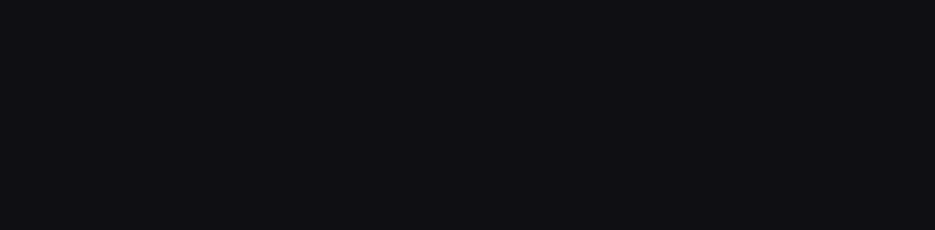
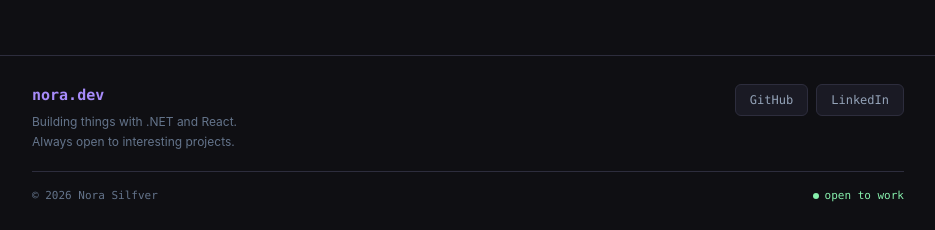
Before and after one commit to QwertyNora/portfolio, a React (Vite) app in the folder client/: page / in a window 1280 px wide. Shown: the part 1329-1559 px from the top of the page, without its empty margins (172-1107 px from the left). Before the commit the page ends 1384 px from the top, so only its background shows below. Built offline with nearby package versions, Linux system fonts and the light colour scheme; no server answers.

Commit message:
Add Footer component to enhance site footer with links and information

```diff
--- /dev/null
+++ b/client/src/components/sections/Footer.tsx
@@ -0,0 +1,46 @@
+const Footer = () => (
+    <footer className="border-t border-(--border)">
+        <div className="mx-auto max-w-230 px-6 py-7">
+            {/* Top row */}
+            <div className="flex flex-col sm:flex-row justify-between items-start gap-6 pb-5 border-b border-(--border) mb-4">
+                <div>
+                    <p className="font-mono text-[15px] font-semibold text-(--accent) mb-1.5">nora.dev</p>
+                    <p className="text-[12px] text-(--text-muted) leading-relaxed max-w-[220px]">
+                        Building things with .NET and React. Always open to interesting projects.
+                    </p>
+                </div>
+                <div className="flex gap-2">
+                    <a
+                        href="https://github.com/QwertyNora"
+                        target="_blank"
+                        rel="noopener noreferrer"
+                        className="flex items-center gap-1.5 bg-(--bg-secondary) border border-(--border) rounded-md px-3.5 py-1.5 font-mono text-[12px] text-(--text-secondary) no-underline hover:border-(--accent) hover:text-(--accent) transition-colors"
+                    >
+                        GitHub
+                    </a>
+                    <a
+                        href="https://www.linkedin.com/in/nora-silfver-371847147/"
+                        target="_blank"
+                        rel="noopener noreferrer"
+                        className="flex items-center gap-1.5 bg-(--bg-secondary) border border-(--border) rounded-md px-3.5 py-1.5 font-mono text-[12px] text-(--text-secondary) no-underline hover:border-(--accent) hover:text-(--accent) transition-colors"
+                    >
+                        LinkedIn
+                    </a>
+                </div>
+            </div>
+
+            {/* Bottom row */}
+            <div className="flex justify-between items-center">
+                <span className="font-mono text-[11px] text-(--text-muted)">
+                    © {new Date().getFullYear()} Nora Silfver
+                </span>
+                <div className="flex items-center gap-1.5">
+                    <span className="w-1.5 h-1.5 rounded-full bg-(--green) inline-block" />
+                    <span className="font-mono text-[11px] text-(--green)">open to work</span>
+                </div>
+            </div>
+        </div>
+    </footer>
+);
+
+export default Footer;
--- a/client/src/pages/Home.tsx
+++ b/client/src/pages/Home.tsx
@@ -2,6 +2,7 @@
 import ProjectsSection from "../components/sections/ProjectsSection";
 import ExperienceSection from "../components/sections/ExperienceSection";
 import ContactSection from "../components/sections/ContactSection";
+import Footer from "../components/sections/Footer";
 
 const Home = () => (
     <div className="bg-(--bg-primary) text-(--text-primary)">
@@ -9,6 +10,7 @@
         <ProjectsSection />
         <ExperienceSection />
         <ContactSection />
+        <Footer />
     </div>
 );
 
```
